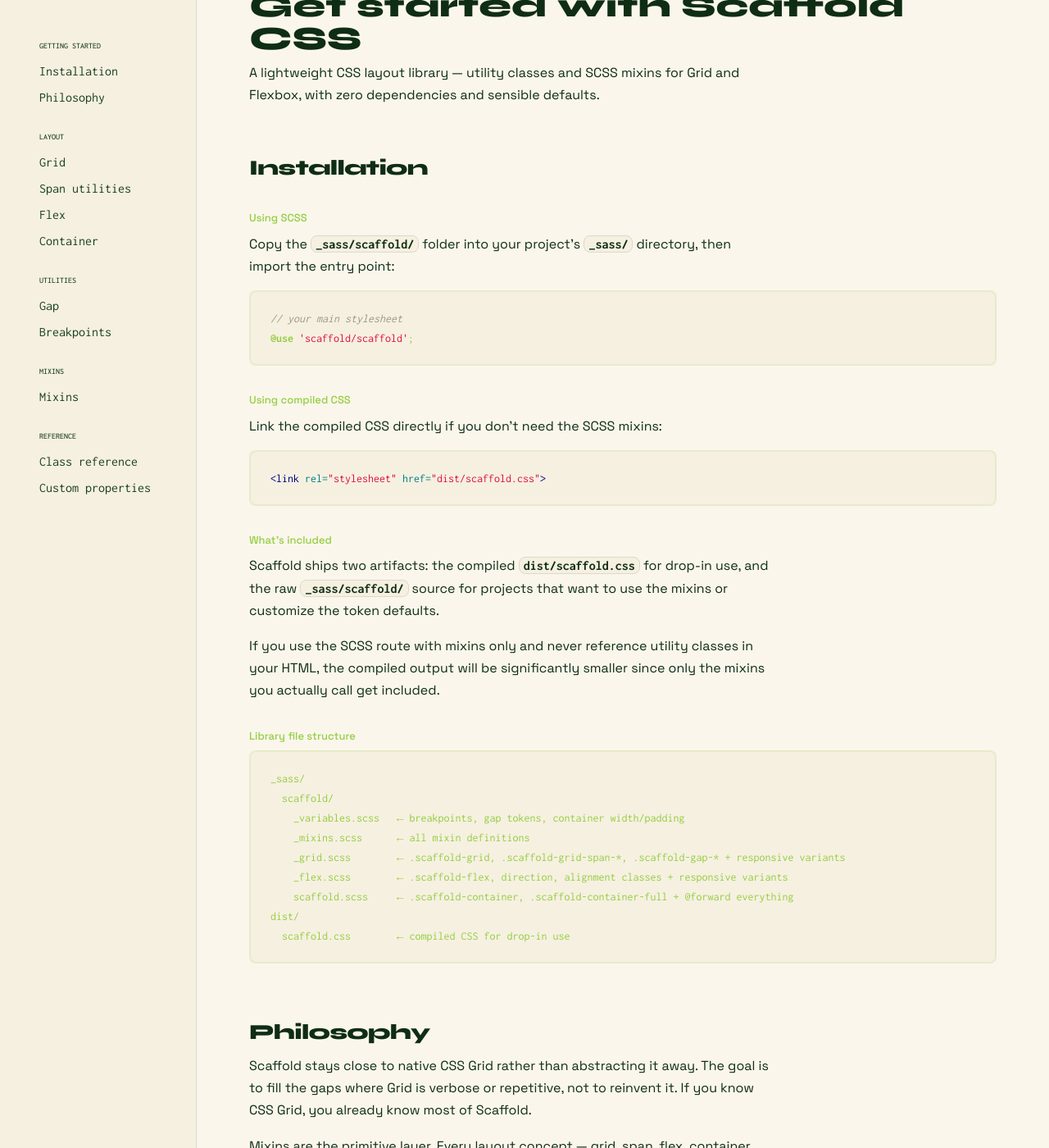
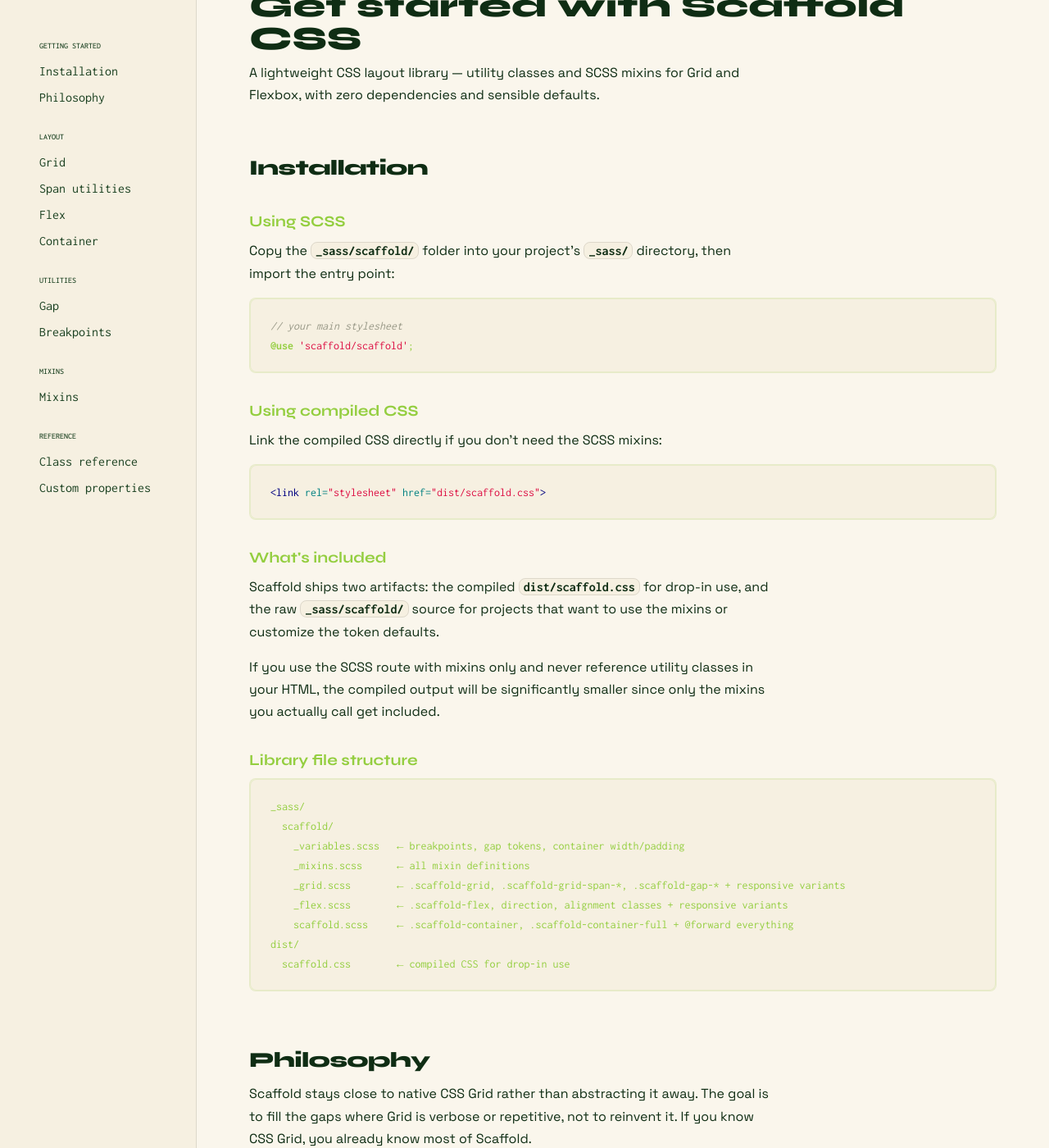
Before and after one commit to naher94/scaffoldcss, a Jekyll site: the page built from docs.html, in a window 1280 px wide and 1400 px high, scrolled down 259 px. Shown: the whole window at 82% size. Built offline with Jekyll 4.4.1, drawn with Linux system fonts in a browser that asks for light colours.

Commit message:
Update _docs.scss

```diff
--- a/_sass/_docs.scss
+++ b/_sass/_docs.scss
@@ -151,8 +151,8 @@
   }
 
   h3 {
-    font-size: 13px;
-    font-weight: 500;
+    // font-size: 13px;
+    @include syne(bold);
     margin-top: 2rem;
     margin-bottom: 0.5rem;
     color: var(--bamboo-green);
```
